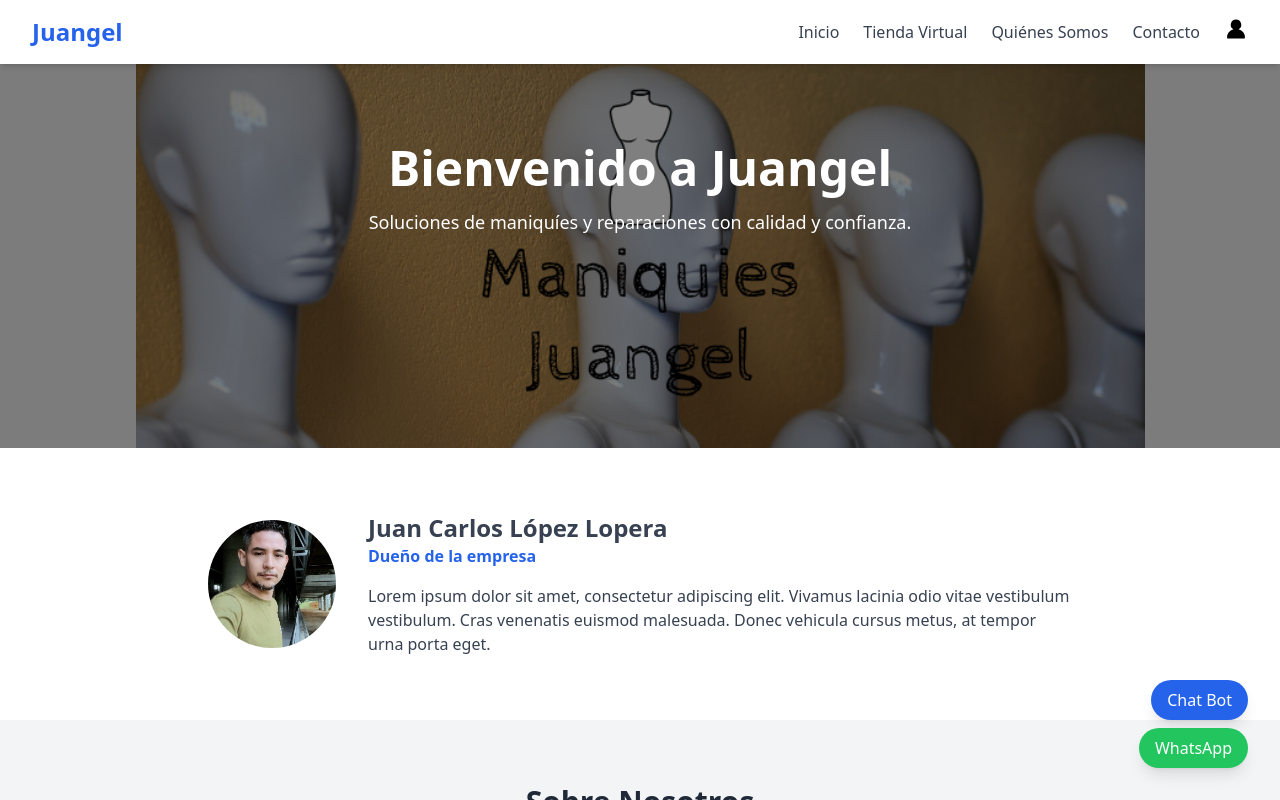
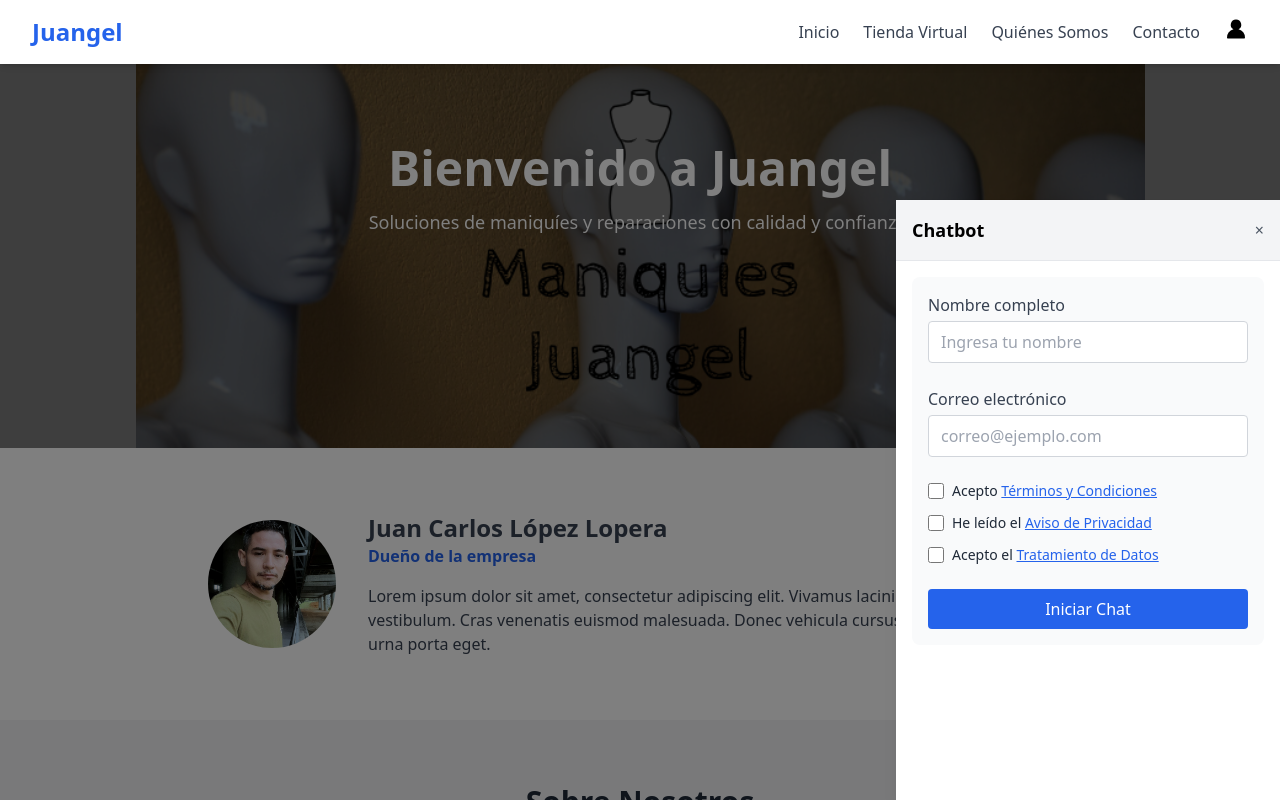
Before and after one commit to kevincifuentesdev/juangel-prototype, a plain HTML site: page src/view/index.html in a window 1280 px wide. Both pictures are taken after a click on the button "Chat Bot". Shown: the top 800 px of the page. Drawn offline with nearby package versions, Linux system fonts and the light colour scheme.

Commit message:
Add: Finished chatbot form.

```diff
--- /dev/null
+++ b/src/model/chatbot.js
@@ -0,0 +1,68 @@
+document.addEventListener('DOMContentLoaded', () => {
+  const btn        = document.getElementById('chatbotBtn');
+  const overlay    = document.getElementById('chatOverlay');
+  const panel      = document.getElementById('chatPanel');
+  const closeBtn   = document.getElementById('chatClose');
+  const form       = document.getElementById('chatbotForm');
+  const nameInput  = form.elements.chatName;
+  const emailInput = form.elements.chatEmail;
+  const tncInput   = form.elements.acceptTnC;
+  const privInput  = form.elements.acceptPrivacy;
+  const dataInput  = form.elements.acceptData;
+  const emailRegex = /^[^\s@]+@[^\s@]+\.[^\s@]+$/;
+
+  function openChat() {
+    overlay.classList.remove('hidden');
+    panel.classList.remove('translate-y-full');
+  }
+  function closeChat() {
+    panel.classList.add('translate-y-full');
+    overlay.classList.add('hidden');
+  }
+
+  btn.addEventListener('click', openChat);
+  closeBtn.addEventListener('click', closeChat);
+  overlay.addEventListener('click', closeChat);
+
+  function clearErrors() {
+    form.querySelectorAll('p.text-red-600').forEach(el => el.remove());
+  }
+  function showError(input, msg) {
+    const p = document.createElement('p');
+    p.className = 'text-red-600 text-sm mt-1';
+    p.textContent = msg;
+    input.insertAdjacentElement('afterend', p);
+  }
+
+  function validate() {
+    clearErrors();
+    let ok = true;
+    // Nombre
+    if (!nameInput.value.trim()) {
+      showError(nameInput, 'Por favor ingresa tu nombre');
+      ok = false;
+    }
+    // Email
+    const emailVal = emailInput.value.trim();
+    if (!emailVal) {
+      showError(emailInput, 'Por favor ingresa tu correo');
+      ok = false;
+    } else if (!emailRegex.test(emailVal)) {
+      showError(emailInput, 'Formato de correo inválido');
+      ok = false;
+    }
+    // Checkboxes
+    if (!tncInput.checked)   { showError(tncInput, 'Requerido'); ok = false; }
+    if (!privInput.checked)  { showError(privInput,'Requerido'); ok = false; }
+    if (!dataInput.checked)  { showError(dataInput,'Requerido'); ok = false; }
+    return ok;
+  }
+
+  form.addEventListener('submit', e => {
+    e.preventDefault();
+    if (!validate()) return;
+    // iniciar chat real...
+    alert('Datos validados. Iniciando chat...');
+    closeChat();
+  });
+});
--- a/src/model/userMenu.js
+++ b/src/model/userMenu.js
@@ -9,7 +9,6 @@ document.addEventListener('DOMContentLoaded', () => {
       ? `
         <a href="mi-cuenta.html" class="block px-4 py-2 text-gray-700 hover:bg-gray-100">Mi Perfil</a>
         <a href="mis-pedidos.html" class="block px-4 py-2 text-gray-700 hover:bg-gray-100">Mis Pedidos</a>
-        <a href="admin/dashboard.html" class="block px-4 py-2 text-gray-700 hover:bg-gray-100">Dashboard</a>
         <div class="border-t my-1"></div>
         <button id="logoutBtn" class="w-full text-left px-4 py-2 text-red-600 hover:bg-gray-100">Cerrar sesión</button>
       `
--- a/src/view/index.html
+++ b/src/view/index.html
@@ -270,26 +270,66 @@
     WhatsApp
   </a>
 
-  <!-- Nuestros Servicios -->
-  <section class="py-16 bg-gray-100">
-    <div class="max-w-6xl mx-auto px-4">
-      <h2 class="text-3xl font-bold text-gray-800 mb-10 text-center">Nuestros Servicios</h2>
-      <div class="grid grid-cols-1 sm:grid-cols-2 lg:grid-cols-3 gap-8">
-        <div class="bg-white p-6 rounded-lg shadow text-center">
-          <h3 class="text-xl font-semibold mb-2">Reparación</h3>
-          <p class="text-gray-600">Lorem ipsum dolor sit amet, consectetur adipiscing elit.</p>
+  <!-- Chatbot overlay -->
+  <div id="chatOverlay" class="fixed inset-0 bg-black bg-opacity-50 hidden z-40"></div>
+
+  <!-- Chatbot panel -->
+  <aside id="chatPanel" class="fixed bottom-0 right-0 w-full sm:w-96 h-3/4 bg-white shadow-lg transform translate-y-full transition-transform z-50 flex flex-col">
+    <div class="flex justify-between items-center p-4 border-b bg-gray-100">
+      <h3 class="text-lg font-semibold">Chatbot</h3>
+      <button id="chatClose" class="text-gray-600 hover:text-gray-800">&times;</button>
+    </div>
+    <div class="p-4 overflow-y-auto flex-1">
+      <form id="chatbotForm" novalidate class="space-y-6 bg-gray-50 p-4 rounded-lg">
+        <div>
+          <label class="block text-gray-700 mb-1">Nombre completo</label>
+          <input id="chatName" type="text" placeholder="Ingresa tu nombre"
+                 class="w-full border border-gray-300 rounded px-3 py-2 focus:ring-2 focus:ring-blue-200 focus:outline-none transition"/>
         </div>
-        <div class="bg-white p-6 rounded-lg shadow text-center">
-          <h3 class="text-xl font-semibold mb-2">Elaboración de Maniquíes</h3>
-          <p class="text-gray-600">Lorem ipsum dolor sit amet, consectetur adipiscing elit.</p>
+        <div>
+          <label class="block text-gray-700 mb-1">Correo electrónico</label>
+          <input id="chatEmail" type="text" placeholder="correo@ejemplo.com"
+                 class="w-full border border-gray-300 rounded px-3 py-2 focus:ring-2 focus:ring-blue-200 focus:outline-none transition"/>
         </div>
-        <div class="bg-white p-6 rounded-lg shadow text-center">
-          <h3 class="text-xl font-semibold mb-2">Elaboración de Productos en Fibra de Vidrio</h3>
-          <p class="text-gray-600">Lorem ipsum dolor sit amet, consectetur adipiscing elit.</p>
+        <div class="space-y-3">
+          <label class="flex items-center space-x-2">
+            <input id="acceptTnC" type="checkbox"
+                   class="h-4 w-4 text-blue-600 rounded border-gray-300 focus:ring-blue-200"/>
+            <span class="text-gray-800 text-sm">
+              Acepto
+              <a href="terminos-y-condiciones.html" class="underline text-blue-600 hover:text-blue-800">
+                Términos y Condiciones
+              </a>
+            </span>
+          </label>
+          <label class="flex items-center space-x-2">
+            <input id="acceptPrivacy" type="checkbox"
+                   class="h-4 w-4 text-blue-600 rounded border-gray-300 focus:ring-blue-200"/>
+            <span class="text-gray-800 text-sm">
+              He leído el
+              <a href="privacidad.html" class="underline text-blue-600 hover:text-blue-800">
+                Aviso de Privacidad
+              </a>
+            </span>
+          </label>
+          <label class="flex items-center space-x-2">
+            <input id="acceptData" type="checkbox"
+                   class="h-4 w-4 text-blue-600 rounded border-gray-300 focus:ring-blue-200"/>
+            <span class="text-gray-800 text-sm">
+              Acepto el
+              <a href="tratamiento-datos.html" class="underline text-blue-600 hover:text-blue-800">
+                Tratamiento de Datos
+              </a>
+            </span>
+          </label>
         </div>
-      </div>
+        <button type="submit"
+                class="w-full bg-blue-600 text-white py-2 rounded hover:bg-blue-700 focus:outline-none">
+          Iniciar Chat
+        </button>
+      </form>
     </div>
-  </section>
+  </aside>
 
   <!-- Footer revisado -->
   <footer class="bg-gray-800 text-gray-300 py-8">
@@ -358,6 +398,7 @@
 
   <!-- cargar scripts -->
   <script src="../model/userMenu.js" defer></script>
+  <script src="../model/chatbot.js" defer></script>
   <script src="../model/home.js" defer></script>
 
 </body>
```
